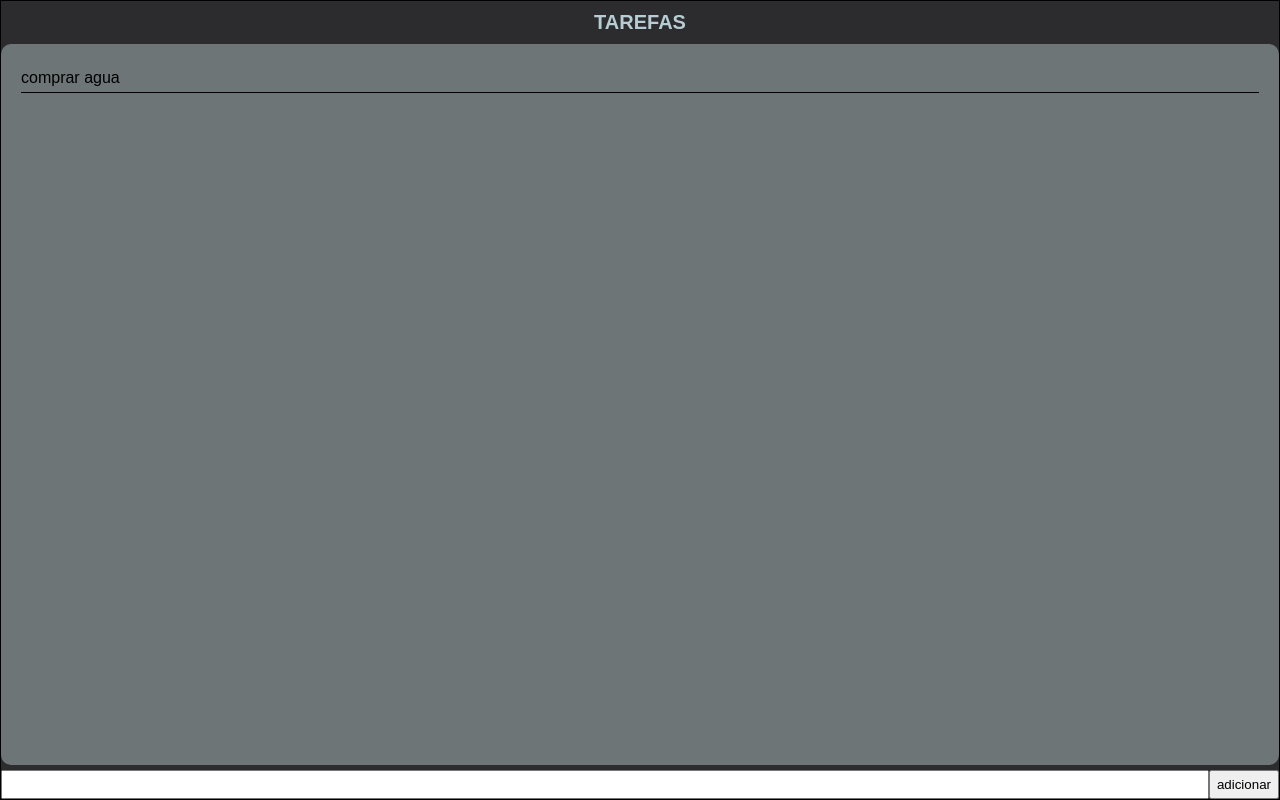
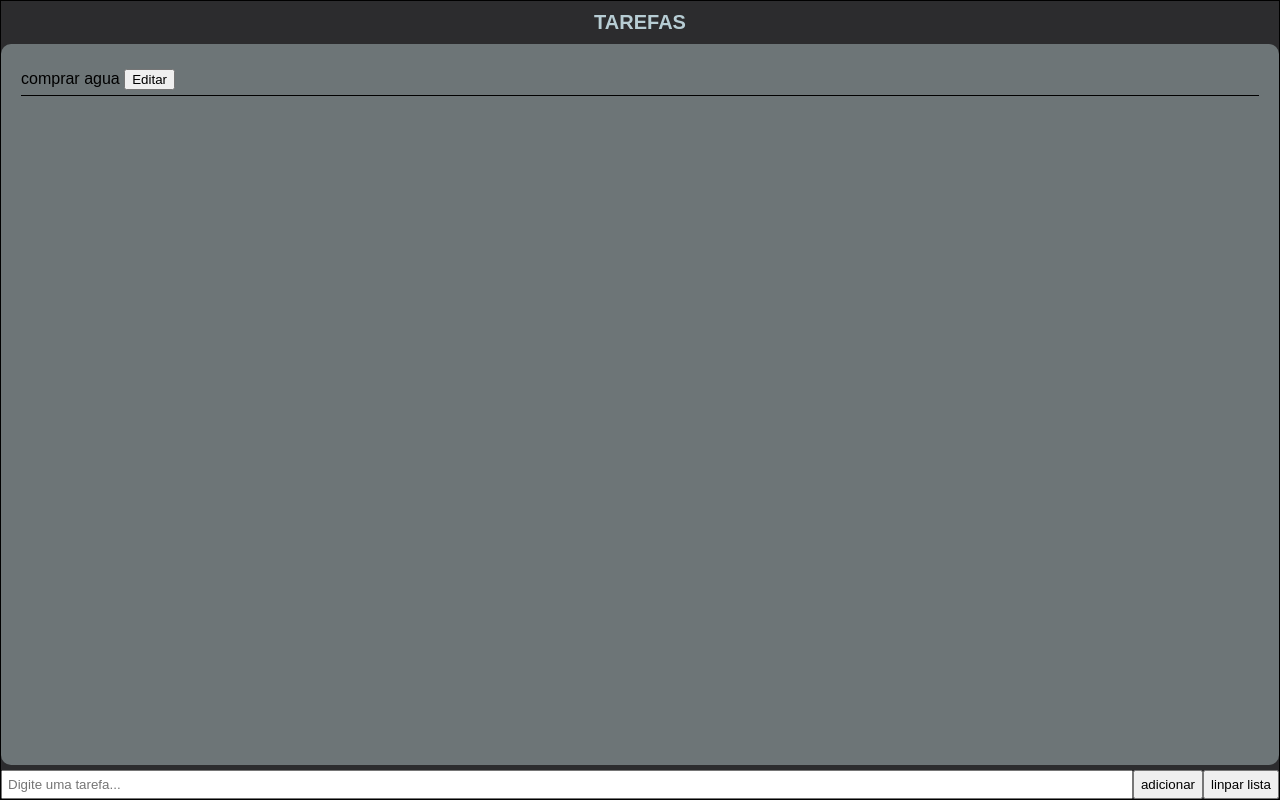
Before and after one commit to Jairu13/LISTA-DE-TAREFAS2, a plain HTML site: page index.html in a window 1280 px wide. Drawn offline with Linux system fonts and the light colour scheme.

Commit message:
dtryrdyt

```diff
--- a/index.html
+++ b/index.html
@@ -62,8 +62,9 @@
         <ul></ul>
     </main>
     <footer>
-        <input />
+        <input placeholder="Digite uma tarefa..." />
         <button onclick="add()">adicionar</button>
+        <button onclick="linpar()">linpar lista</button>
     </footer>
     <script>
 
@@ -79,14 +80,40 @@
             render()
         }
 
+        function linpar(){
+            tarefas.length = 0
+            tarefas.push('comprar agua ')
+            render()
+        }
+
+        function editar(index) {
+            const novoTexto = prompt("modificar tarefa:", tarefas[index])
+            if (novoTexto !== null && novoTexto.trim() !== "") {
+                tarefas[index] = novoTexto.trim()
+                render()
+            }
+
+        }
+
         // mostrar estado na tela
         function render() {
             const ul = document.querySelector("ul")
-            ul.innerHTML = null
+            ul.innerHTML = ""
 
-            tarefas.forEach(function (tarefa) {
+            tarefas.forEach(function (tarefa, index) {
                 const li = document.createElement("li")
-                li.innerText = tarefa
+
+                const span = document.createElement("span")
+                span.innerText = tarefa
+
+
+                const btneditar = document.createElement("button")
+                btneditar.innerText = "Editar"
+                btneditar.onauxclick = () => editar(index)
+
+
+                li.appendChild(span)
+                li.appendChild(btneditar)
                 ul.appendChild(li)
             })
 
```
